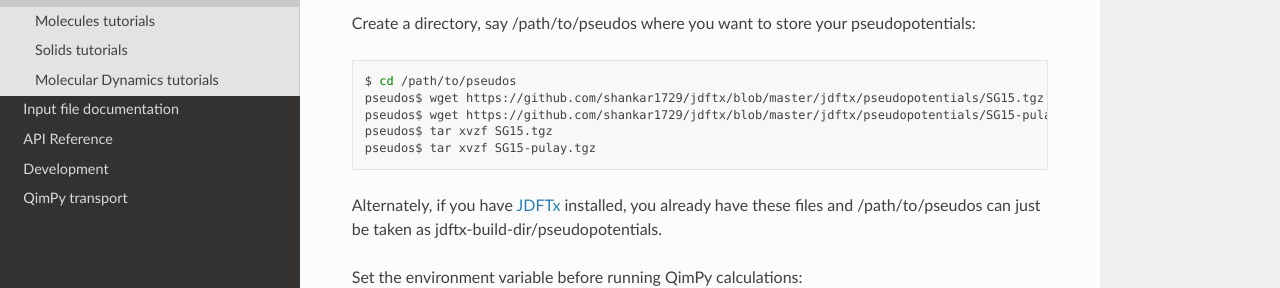
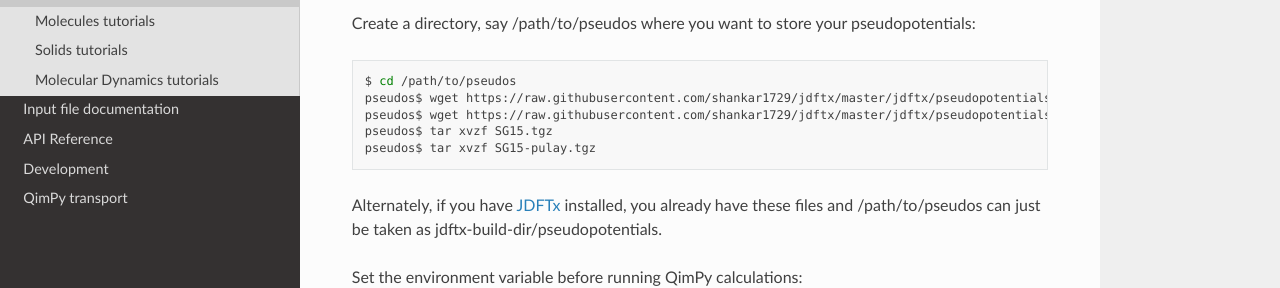
Before and after one commit to shankar1729/qimpy, a Sphinx documentation site: the page built from docs/source/tutorials/getting-started.rst, in a window 1280 px wide and 900 px high, scrolled down 765 px. Shown: the part 306-594 px from the top of the window. Built offline with Sphinx 7.4.7 and the Read the Docs theme 2.0.0, drawn with Linux system fonts in a browser that asks for light colours; some of the changed lines change nothing that is shown.

Commit message:
Updated pseudopotential links

```diff
--- a/docs/source/tutorials/getting-started.rst
+++ b/docs/source/tutorials/getting-started.rst
@@ -56,8 +56,8 @@ Create a directory, say /path/to/pseudos where you want to store your pseudopote
 .. code-block:: bash
 
     $ cd /path/to/pseudos
-    pseudos$ wget https://github.com/shankar1729/jdftx/blob/master/jdftx/pseudopotentials/SG15.tgz
-    pseudos$ wget https://github.com/shankar1729/jdftx/blob/master/jdftx/pseudopotentials/SG15-pulay.tgz
+    pseudos$ wget https://raw.githubusercontent.com/shankar1729/jdftx/master/jdftx/pseudopotentials/SG15.tgz
+    pseudos$ wget https://raw.githubusercontent.com/shankar1729/jdftx/master/jdftx/pseudopotentials/SG15-pulay.tgz
     pseudos$ tar xvzf SG15.tgz
     pseudos$ tar xvzf SG15-pulay.tgz
 
```
